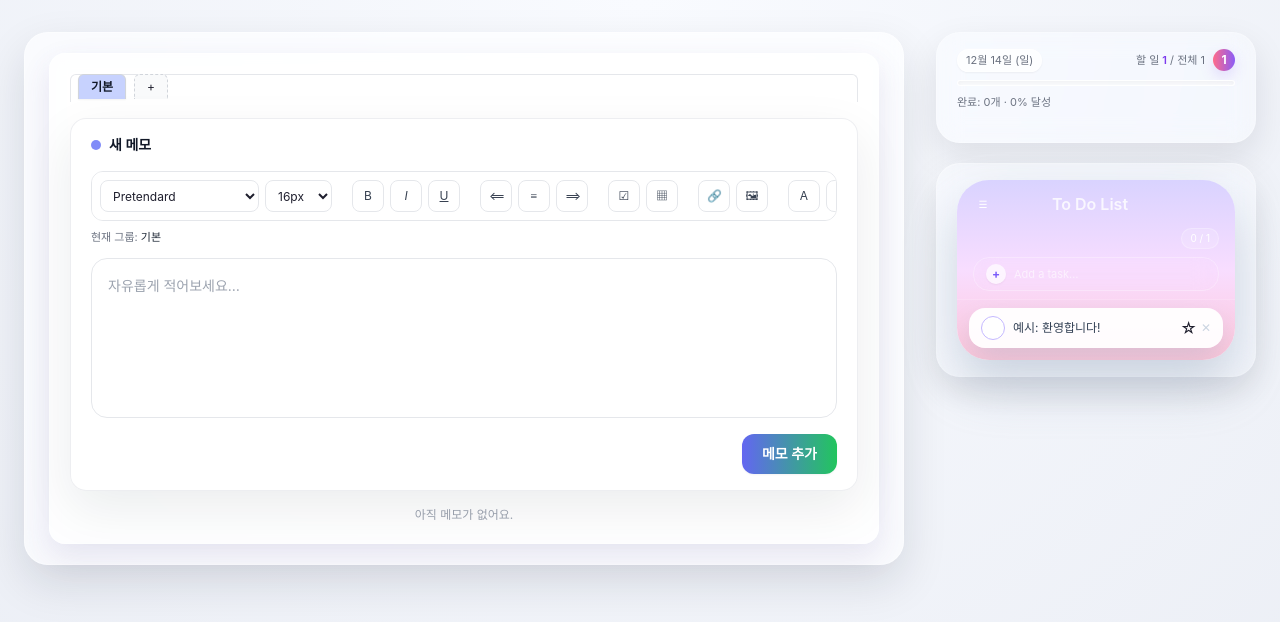
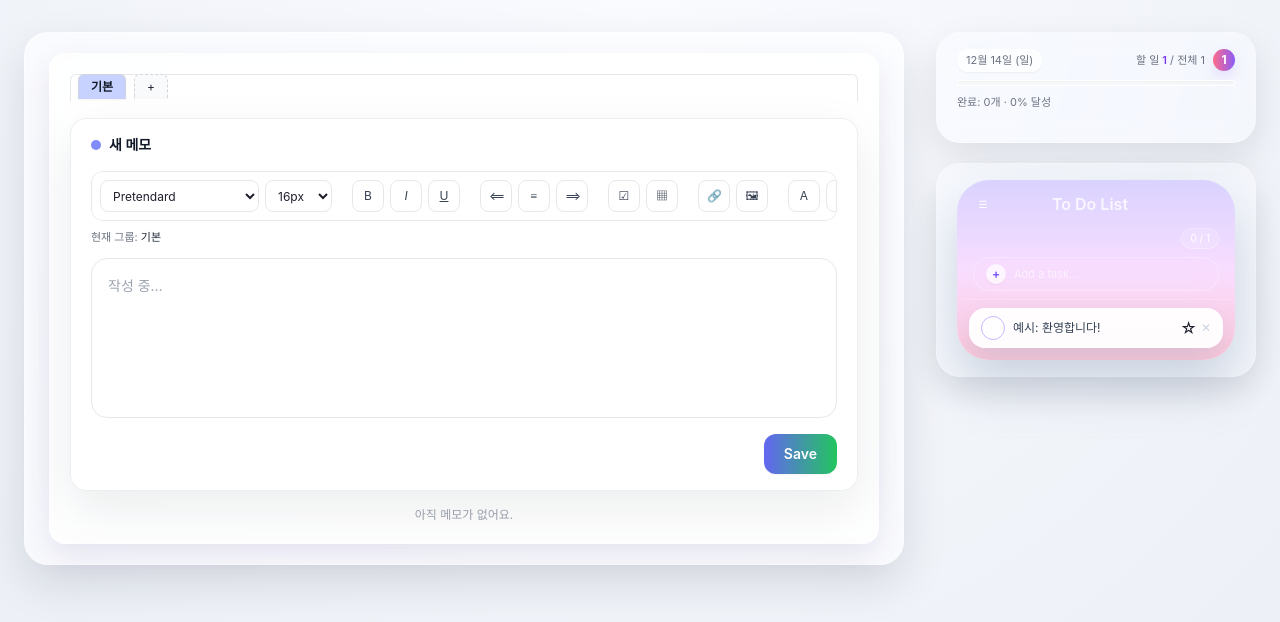
Before and after one commit to wskimkj/memo, a React (Vite) app: page / in a window 1280 px wide. Shown: the top 622 px of the page. Built offline with nearby package versions, Linux system fonts and the light colour scheme.

Commit message:
Update MemoBoard.jsx

```diff
--- a/src/components/MemoBoard.jsx
+++ b/src/components/MemoBoard.jsx
@@ -1524,7 +1524,7 @@ export default function MemoBoard({
                   : "border-gray-200 focus-within:border-indigo-300 focus-within:ring-4 focus-within:ring-indigo-100")
               }
               contentEditable={!isGroupLocked}
-              data-placeholder="자유롭게 적어보세요…"
+              data-placeholder="작성 중…"
               onInput={(e) => setDraftHtml(e.currentTarget.innerHTML)}
               onMouseUp={saveDraftSelection}
               onKeyUp={saveDraftSelection}
@@ -1558,7 +1558,7 @@ export default function MemoBoard({
                 }
                 style={{ background: "linear-gradient(90deg,#6366F1,#22C55E)" }}
               >
-                {editingMemoId ? "수정 저장" : "메모 추가"}
+                {editingMemoId ? "Done" : "Save"}
               </button>
             </div>
           </div>
```
